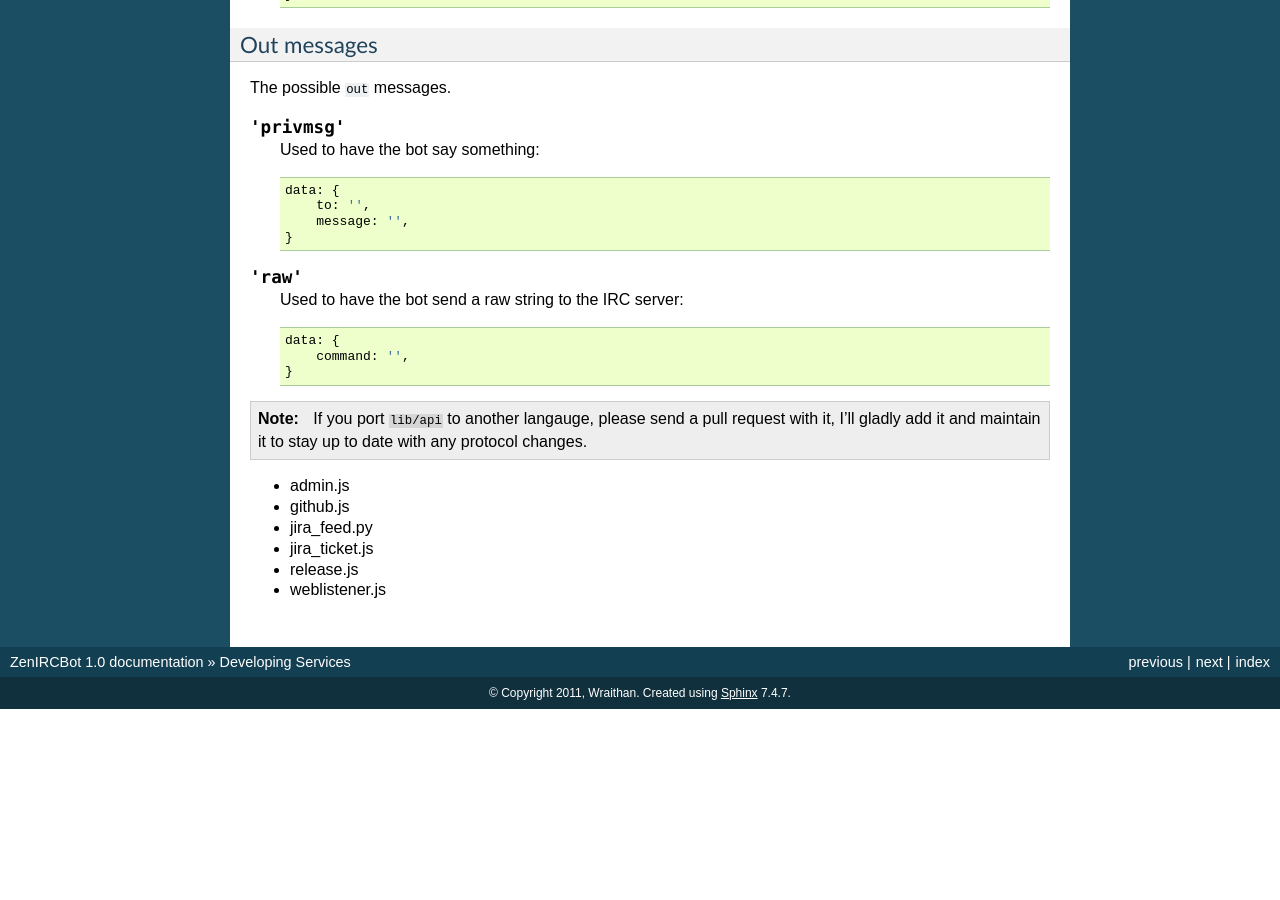
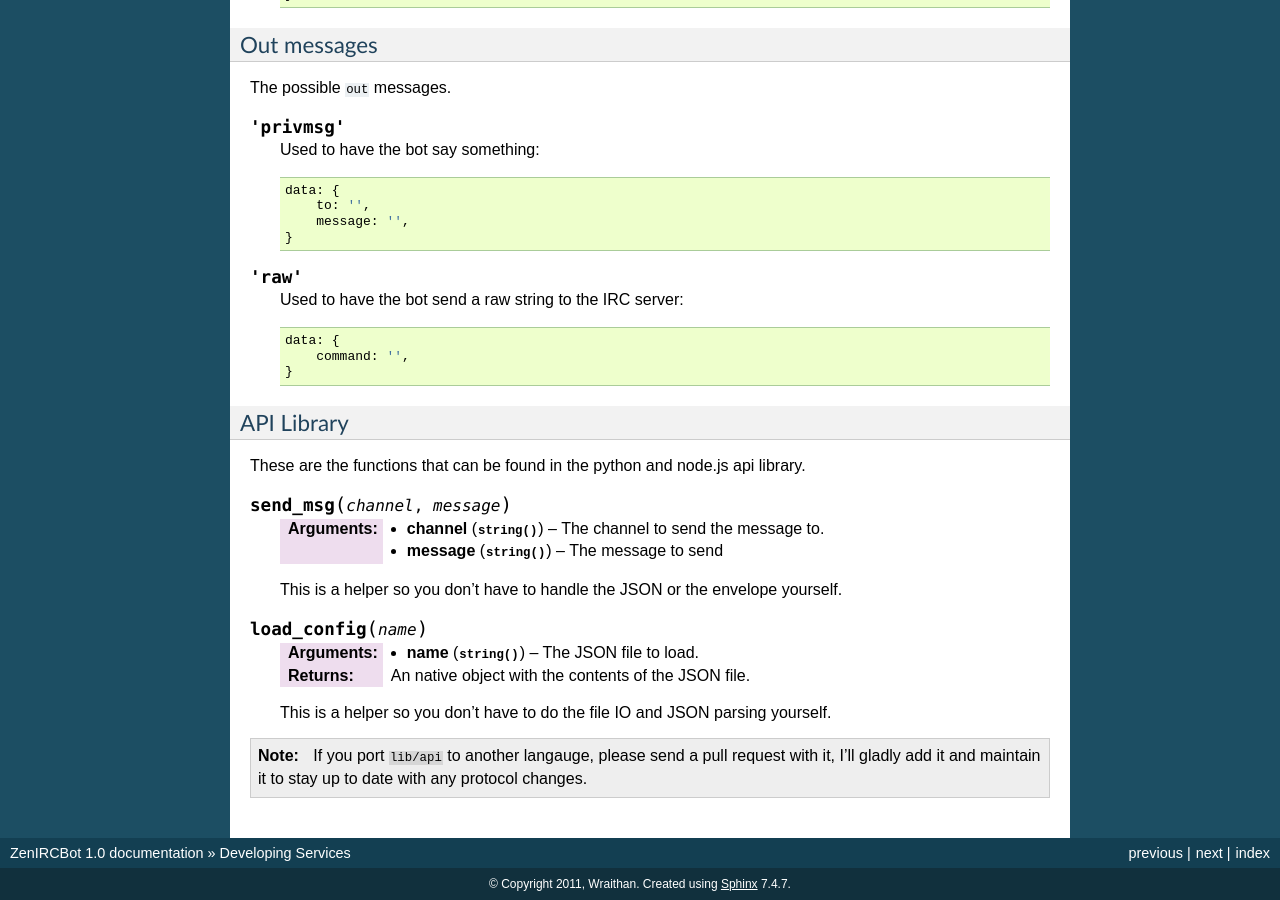
Before and after one commit to zenirc/zenircbot, a Sphinx documentation site: the page built from docs/services_devel.rst, in a window 1280 px wide and 900 px high, scrolled down 1017 px. Built offline with Sphinx 7.4.7, drawn with Linux system fonts in a browser that asks for light colours; before the commit the page ends 1726 px from its top, so only the background shows below that; some of the changed text lies outside the part shown.

Commit message:
docs regarding lib/api

```diff
--- a/docs/services_devel.rst
+++ b/docs/services_devel.rst
@@ -85,14 +85,29 @@ The possible ``out`` messages.
 	    command: '',
 	}
 
+API Library
+~~~~~~~~~~~
+
+These are the functions that can be found in the python and node.js
+api library.
+
+.. js:function:: send_msg(channel, message)
+
+   :param string channel: The channel to send the message to.
+   :param string message: The message to send
+
+   This is a helper so you don't have to handle the JSON or the
+   envelope yourself.
+
+.. js:function:: load_config(name)
+
+   :param string name: The JSON file to load.
+   :returns: An native object with the contents of the JSON file.
+
+   This is a helper so you don't have to do the file IO and JSON
+   parsing yourself.
+
 .. note::
     If you port ``lib/api`` to another langauge, please send a
     pull request with it, I'll gladly add it and maintain it to stay
     up to date with any protocol changes.
-
-- admin.js
-- github.js
-- jira_feed.py
-- jira_ticket.js
-- release.js
-- weblistener.js
```
